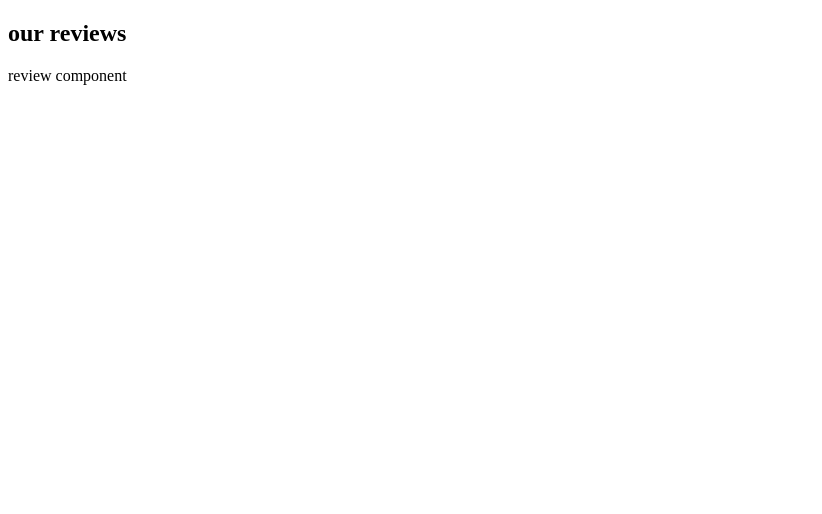
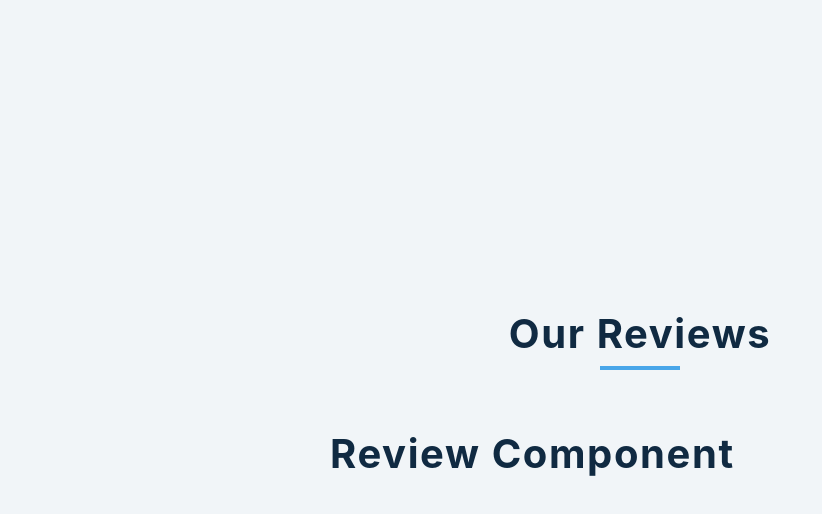
Before and after one commit to 3oysen/reviews, a React (Create React App) app: page / in a window 1280 px wide. Shown: the top 514 px of the page, without its empty margins (0-822 px from the left). Built offline with nearby package versions, Linux system fonts and the light colour scheme.

Commit message:
react fontawesome packages installed

```diff
--- a/package.json
+++ b/package.json
@@ -3,12 +3,16 @@
   "version": "0.1.0",
   "private": true,
   "dependencies": {
+    "@fortawesome/fontawesome-svg-core": "^6.1.2",
+    "@fortawesome/free-solid-svg-icons": "^6.1.2",
+    "@fortawesome/react-fontawesome": "^0.2.0",
     "@testing-library/jest-dom": "^5.16.5",
     "@testing-library/react": "^13.3.0",
     "@testing-library/user-event": "^13.5.0",
     "react": "^18.2.0",
     "react-dom": "^18.2.0",
-    "react-scripts": "5.0.1",
+    "react-icons": "^4.4.0",
+    "react-scripts": "^5.0.1",
     "web-vitals": "^2.1.4"
   },
   "scripts": {
--- a/src/components/Review.js
+++ b/src/components/Review.js
@@ -1,7 +1,10 @@
-import React from "react";
+import React, { useState } from "react";
+import people from "./data";
+import { FaChevronLeft, FaChevronRight, FaQuoteRight } from "react-icons/fa";
 
 const Review = () => {
-	return <div>review component</div>;
+	const [index, setIndex] = useState(0);
+	return <h2>review component</h2>;
 };
 
 export default Review;
--- a/src/index.js
+++ b/src/index.js
@@ -1,6 +1,7 @@
 import React from "react";
 import ReactDOM from "react-dom/client";
 import App from "./components/App";
+import "./style/index.css";
 
 const root = ReactDOM.createRoot(document.getElementById("root"));
 root.render(
```
Also changed, not shown: 1 other file (tests, documents, lock files or other folders).
